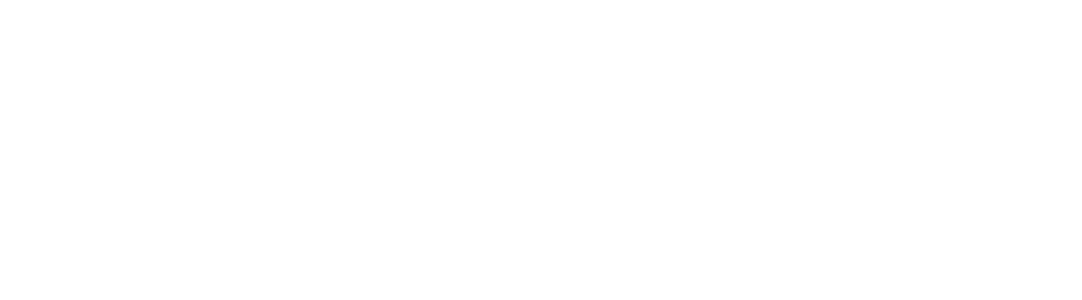
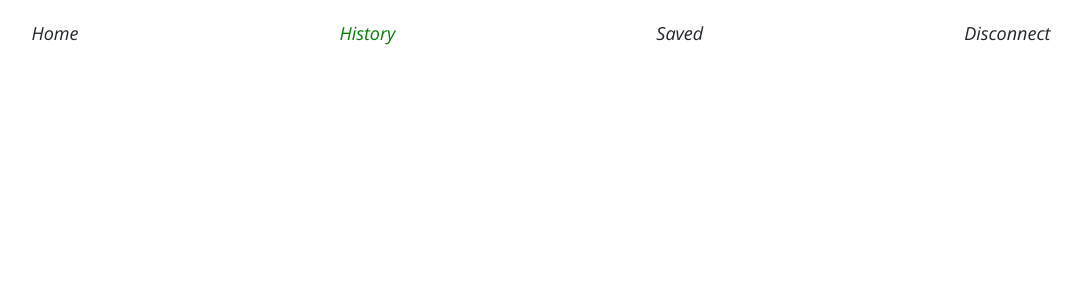
Before and after one commit to Riadrekab/newsFont, an Angular app in the folder newsApp/: page /history in a window 1280 px wide. Before the commit this address led to /. Shown: the top 300 px of the page, without its empty margins (99-1181 px from the left). Built offline with nearby package versions, Linux system fonts and the light colour scheme.

Commit message:
Fixed the general styles.css file adding general style and created history page

```diff
--- a/newsApp/src/app/app-routing.module.ts
+++ b/newsApp/src/app/app-routing.module.ts
@@ -3,6 +3,7 @@
 import { SearchPageComponent } from './search-page/search-page.component';
 import { HomePageComponent } from './home-page/home-page.component';
 import { RegisterComponent } from './register/register.component';
+import { HistoryComponent } from './history/history.component';
 
 const routes: Routes = [
   {
@@ -16,6 +17,10 @@
   {
     path:'register',
     component: RegisterComponent,
+  },
+  {
+    path:'history',
+    component: HistoryComponent,
   }
 ];
 
--- a/newsApp/src/app/app.module.ts
+++ b/newsApp/src/app/app.module.ts
@@ -7,13 +7,15 @@
 import { HomePageComponent } from './home-page/home-page.component';
 import { RegisterComponent } from './register/register.component';
 import { NgbModule } from '@ng-bootstrap/ng-bootstrap';
+import { HistoryComponent } from './history/history.component';
 
 @NgModule({
   declarations: [
     AppComponent,
     SearchPageComponent,
     HomePageComponent,
-    RegisterComponent
+    RegisterComponent,
+    HistoryComponent,
   ],
   imports: [
     BrowserModule,
--- /dev/null
+++ b/newsApp/src/app/history/history.component.html
@@ -0,0 +1,12 @@
+<header>
+    <div class='parent' style="padding-top: 20px;">
+    <p  class='childOb' routerLink="/search-page"> Home </p>
+
+    <p  style="color: green;" > History </p>
+    <p  class='childOb'onclick = "window.location.href='register.html';"> Saved </p>
+    <p  class='childOb' routerLink="/"> Disconnect </p>
+
+    <!-- <p class='childOb' onclick = "window.location.href='AboutUs.html';" > About Us </p> -->
+    <!-- <p  class='childOb' style ="scroll-behavior: smooth;" onClick="document.getElementById('middle').scrollIntoView({behavior: 'smooth' });"> Contact us</p> -->
+    </div>
+</header>
--- /dev/null
+++ b/newsApp/src/app/history/history.component.ts
@@ -0,0 +1,15 @@
+import { Component, OnInit } from '@angular/core';
+
+@Component({
+  selector: 'app-history',
+  templateUrl: './history.component.html',
+  styleUrls: ['./history.component.css']
+})
+export class HistoryComponent implements OnInit {
+
+  constructor() { }
+
+  ngOnInit(): void {
+  }
+
+}
--- a/newsApp/src/app/register/register.component.css
+++ b/newsApp/src/app/register/register.component.css
@@ -1,33 +1,3 @@
-
-@import url('https://fonts.googleapis.com/css2?family=Roboto+Mono:wght@300&display=swap');
-@import url('https://fonts.googleapis.com/css2?family=Open+Sans:ital,wght@1,300&display=swap');
-
-
-h1,h2,h3,label,input {
-    font-family: 'Roboto Mono', serif;
-}
-
-
-p {
-    font-family: 'Open Sans', serif;
-    text-align: justify;
-    text-align-last: center;
-    font-size: 18px;
-}
-.parent {
-    display: flex;
-    justify-content: space-around;
- }
-
-.childOb {
-    transition: 0.5s;
-    cursor: pointer;
-}
-
-.childOb:hover {
-    font-size: 20px;
-    color: red;
-}
 
 button {
     padding: 0;
--- a/newsApp/src/app/search-page/search-page.component.css
+++ b/newsApp/src/app/search-page/search-page.component.css
@@ -3,16 +3,7 @@
 @import url('https://fonts.googleapis.com/css2?family=Open+Sans:ital,wght@1,300&display=swap');
 @import url('https://fonts.googleapis.com/css2?family=Material+Symbols+Outlined:opsz,wght,FILL,GRAD@20..48,100..700,0..1,-50..200');
 
-h1,h2,h3,label,input {
-    font-family: 'Roboto Mono', serif;
-}
 
-p {
-    font-family: 'Open Sans', serif;
-    text-align: justify;
-    text-align-last: center;
-    font-size: 18px;
-}
 
 .site{
     font-size: .8rem;
@@ -86,19 +77,6 @@
 }
 
 
-.parent {
-    display: flex;
-    justify-content: space-around;
- }
- .childOb {
-    transition: 0.5s;
-    cursor: pointer;
-}
-
-.childOb:hover {
-    font-size: 20px;
-    color: red;
-}
 
 .inputField{
     width: 40%;
--- a/newsApp/src/app/search-page/search-page.component.html
+++ b/newsApp/src/app/search-page/search-page.component.html
@@ -3,7 +3,7 @@
     <div class='parent' style="padding-top: 20px;">
     <p  style="color: green;"> Home </p>
 
-    <p  class='childOb'> History </p>
+    <p  class='childOb' routerLink="/history"> History </p>
     <p  class='childOb'onclick = "window.location.href='register.html';"> Saved </p>
     <p  class='childOb' routerLink="/"> Disconnect </p>
 
--- a/newsApp/src/styles.css
+++ b/newsApp/src/styles.css
@@ -1,2 +1,32 @@
 /* You can add global styles to this file, and also import other style files */
 @import '~bootstrap/dist/css/bootstrap.css';
+
+
+@import url('https://fonts.googleapis.com/css2?family=Roboto+Mono:wght@300&display=swap');
+@import url('https://fonts.googleapis.com/css2?family=Open+Sans:ital,wght@1,300&display=swap');
+
+
+.parent {
+    display: flex;
+    justify-content: space-around;
+ }
+ .childOb {
+    transition: 0.5s;
+    cursor: pointer;
+}
+
+.childOb:hover {
+    font-size: 20px;
+    color: red;
+}
+
+h1,h2,h3,label,input {
+    font-family: 'Roboto Mono', serif;
+}
+
+p {
+    font-family: 'Open Sans', serif;
+    text-align: justify;
+    text-align-last: center;
+    font-size: 18px;
+}
```
Also changed, not shown: newsApp/src/app/history/history.component.css (added), 1 other file (tests, documents, lock files or other folders).
